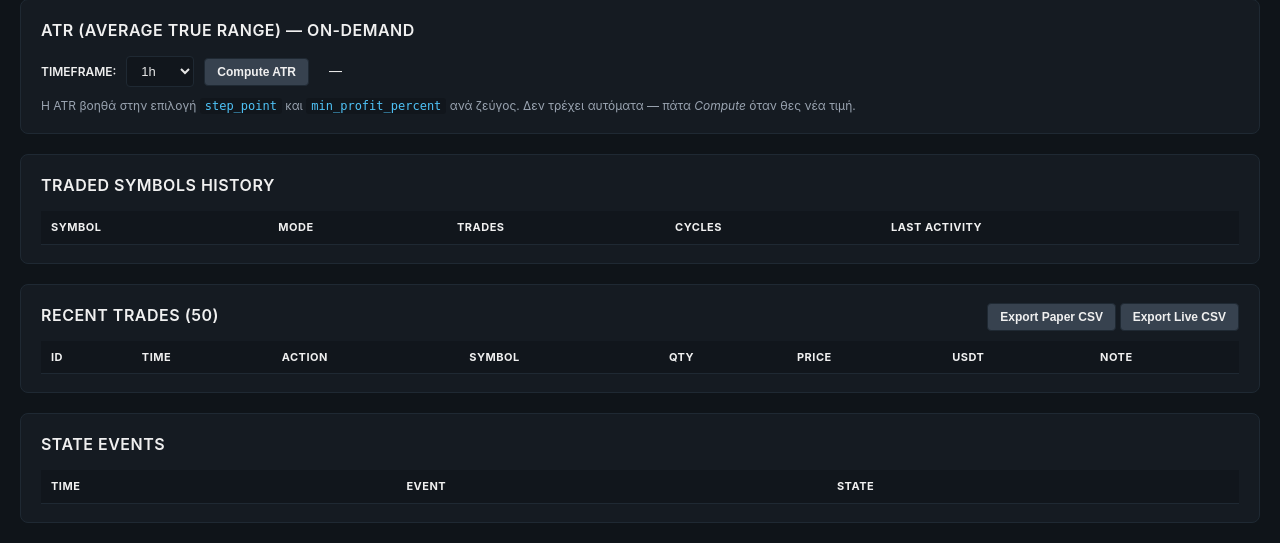
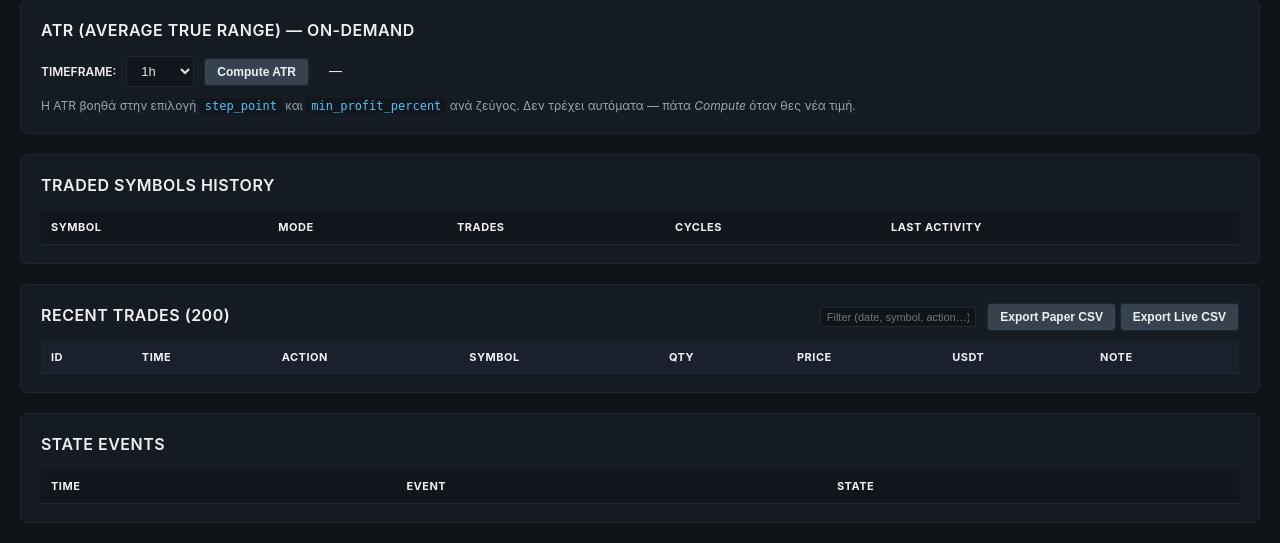
Before and after one commit to akridakiOLE/arbitrading-project, a Flask app: template web/templates/dashboard.html in a window 1280 px wide. Shown: the part 1705-2248 px from the top of the page. Run offline with Flask 3, Linux system fonts and the light colour scheme; the template is opened without the code that fills it, so the values that code supplies are empty.

Commit message:
feat(ui/promote2): TOTAL row + filter + symbol column + bigger trades

```diff
--- a/web/app.py
+++ b/web/app.py
@@ -257,8 +257,9 @@ def create_app() -> Flask:
             conn = sqlite3.connect(db)
             conn.row_factory = sqlite3.Row
             table = "live_trades" if mode == "live" else "paper_trades"
+            # v6.x: αύξηση από 50 → 200 trades (UI scrollable με max-height)
             rows = conn.execute(
-                f"SELECT * FROM {table} ORDER BY id DESC LIMIT 50"
+                f"SELECT * FROM {table} ORDER BY id DESC LIMIT 200"
             ).fetchall()
             conn.close()
             return jsonify([dict(r) for r in rows])
@@ -274,9 +275,10 @@ def create_app() -> Flask:
             return jsonify([])
         try:
             conn = sqlite3.connect(db)
+            # v6.x: μείωση από 20 → 10 state events (συμπιεσμένο στο UI)
             rows = conn.execute(
                 "SELECT ts_iso, event, state FROM state_snapshots "
-                "ORDER BY id DESC LIMIT 20"
+                "ORDER BY id DESC LIMIT 10"
             ).fetchall()
             conn.close()
             return jsonify([{"ts_iso": r[0], "event": r[1], "state": r[2]} for r in rows])
--- a/web/bot_manager.py
+++ b/web/bot_manager.py
@@ -207,11 +207,15 @@ class BotManager:
                         db_path="live_trades.db",
                     )
                 else:
+                    # v6.x: pass symbol + base_ccy ώστε τα BASE coin trades να
+                    # καταγράφονται στο audit DB με σωστό SYMBOL column.
                     self.executor = PaperExecutor(
                         start_base_coin=bot_config.start_base_coin,
                         db_path="paper_trades.db",
                         exchange_id="kucoin",
                         slippage_pct=0.0,
+                        symbol=self._symbol,
+                        base_ccy=self._symbol.split('/')[0] if '/' in self._symbol else self._symbol,
                     )
 
                 self.state_persistence = StatePersistence(
--- a/web/static/app.js
+++ b/web/static/app.js
@@ -125,19 +125,25 @@ function renderStatus(s) {
   setText('b-usdt',    fmt(sn.usdt, 2));
   setText('b-udebt',   fmt(sn.usdt_debt, 2));
   setText('b-vdebt',   fmt(sn.vip_debt_usdt, 2));
-  // v6.x: enriched VIP holdings — qty + purchase cost + current value
+  // v6.x: enriched VIP holdings — qty + purchase cost + current value + TOTAL row
   const vipEl = document.getElementById('b-vip');
   const enriched = (s.strategy && s.strategy.vip_holdings_enriched) || null;
   if (vipEl) {
     if (enriched && Object.keys(enriched).length > 0) {
       const lines = [];
+      let totalCost = 0, totalValue = 0;
       for (const [coin, info] of Object.entries(enriched)) {
-        const qty   = (info.quantity      !== undefined) ? Number(info.quantity).toFixed(8) : '-';
-        const cost  = (info.purchase_cost !== undefined) ? Number(info.purchase_cost).toFixed(2) : '-';
-        const val   = (info.current_value !== undefined) ? Number(info.current_value).toFixed(2) : '-';
-        const pnl   = (info.purchase_cost && info.current_value) ? (Number(info.current_value) - Number(info.purchase_cost)).toFixed(2) : '-';
-        lines.push(`${coin}: qty=${qty} | cost=$${cost} | now=$${val} | Δ=${pnl}`);
+        const qtyN  = Number(info.quantity      || 0);
+        const costN = Number(info.purchase_cost || 0);
+        const valN  = Number(info.current_value || 0);
+        const pnlN  = valN - costN;
+        totalCost  += costN;
+        totalValue += valN;
+        lines.push(`${coin}: qty=${qtyN.toFixed(8)} | cost=$${costN.toFixed(2)} | now=$${valN.toFixed(2)} | Δ=${pnlN.toFixed(2)}`);
       }
+      const totalPnl = totalValue - totalCost;
+      lines.push(`──────────────────────────────────────────────────────`);
+      lines.push(`TOTAL:           cost=$${totalCost.toFixed(2)} | now=$${totalValue.toFixed(2)} | Δ=${totalPnl.toFixed(2)}`);
       vipEl.textContent = lines.join('\n');
       vipEl.style.whiteSpace = 'pre-line';
     } else {
@@ -454,13 +460,25 @@ document.getElementById('btn-atr').addEventListener('click', async () => {
 // -----------------------------------------------------------------
 // Tables
 // -----------------------------------------------------------------
-async function loadTrades() {
-  const mode = (document.querySelector('[name="mode"]') || {}).value || 'paper';
-  try {
-    const trades = await api(`/api/trades?mode=${mode}`);
+// v6.x: cache τα tρέχοντα trades για in-memory filter
+let _tradesCache = [];
+
+function renderTradesTable() {
   const tbody = document.querySelector('#trades-table tbody');
-    if (!Array.isArray(trades)) { tbody.innerHTML = '<tr><td colspan=8>No data</td></tr>'; return; }
-    tbody.innerHTML = trades.map(t => `
+  if (!tbody) return;
+  const filterEl = document.getElementById('trades-filter');
+  const q = (filterEl ? filterEl.value : '').trim().toLowerCase();
+  const filtered = q
+    ? _tradesCache.filter(t => {
+        const blob = `${t.ts_iso || ''} ${t.action || ''} ${t.symbol || ''} ${t.note || ''}`.toLowerCase();
+        return blob.includes(q);
+      })
+    : _tradesCache;
+  if (filtered.length === 0) {
+    tbody.innerHTML = '<tr><td colspan=8>No data</td></tr>';
+    return;
+  }
+  tbody.innerHTML = filtered.map(t => `
     <tr>
       <td>${t.id}</td>
       <td>${(t.ts_iso||'').slice(0, 19)}</td>
@@ -472,8 +490,22 @@ async function loadTrades() {
       <td>${t.note || ''}</td>
     </tr>
   `).join('');
+}
+
+async function loadTrades() {
+  const mode = (document.querySelector('[name="mode"]') || {}).value || 'paper';
+  try {
+    const trades = await api(`/api/trades?mode=${mode}`);
+    _tradesCache = Array.isArray(trades) ? trades : [];
+    renderTradesTable();
   } catch (e) { console.error('trades failed', e); }
 }
+
+// v6.x: filter input live
+(function () {
+  const f = document.getElementById('trades-filter');
+  if (f) f.addEventListener('input', renderTradesTable);
+})();
 
 async function loadStates() {
   const mode = (document.querySelector('[name="mode"]') || {}).value || 'paper';
--- a/web/static/style.css
+++ b/web/static/style.css
@@ -565,6 +565,18 @@ tr:hover td { background: #1a222b; }
   border-radius: 6px;
 }
 
+/* v6.x: Recent Trades — scrollable table for 200+ rows */
+.trades-table-wrap {
+  max-height: 480px;
+  overflow-y: auto;
+}
+.trades-table-wrap thead th {
+  position: sticky;
+  top: 0;
+  background: #1a212c;
+  z-index: 10;
+}
+
 /* v6.x: VIP holdings cell — full row span for richer display */
 .vip-holdings-cell {
   grid-column: 1 / -1;       /* φαρδιά γραμμή για να χωράνε τα enriched details */
--- a/web/templates/dashboard.html
+++ b/web/templates/dashboard.html
@@ -302,13 +302,14 @@
 
   <!-- Trades -->
   <section class="panel">
-    <h2>Recent Trades (50)
+    <h2>Recent Trades (200)
       <span style="float:right; font-size:11px; font-weight:400; text-transform:none;">
+        <input type="text" id="trades-filter" placeholder="Filter (date, symbol, action…)" style="margin-right:8px; padding:3px 6px; background:#0f1419; border:1px solid #1f2933; color:#e6e6e6; border-radius:3px; font-size:11px;">
         <button type="button" id="btn-export-paper" class="btn-mini" title="Κατεβάζει ΟΛΑ τα paper trades σε CSV (manual backup)">Export Paper CSV</button>
         <button type="button" id="btn-export-live"  class="btn-mini" title="Κατεβάζει ΟΛΑ τα live trades σε CSV (manual backup)">Export Live CSV</button>
       </span>
     </h2>
-    <div class="table-wrap">
+    <div class="table-wrap trades-table-wrap">
       <table id="trades-table">
         <thead>
           <tr>
```
Also changed, not shown: core/paper_executor.py (+12 -3 lines). Lines whose indentation alone changed are shown as unchanged.
